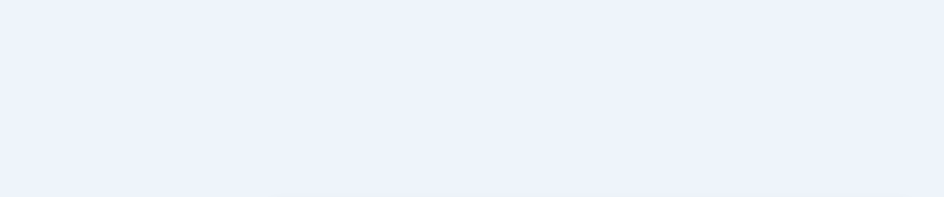
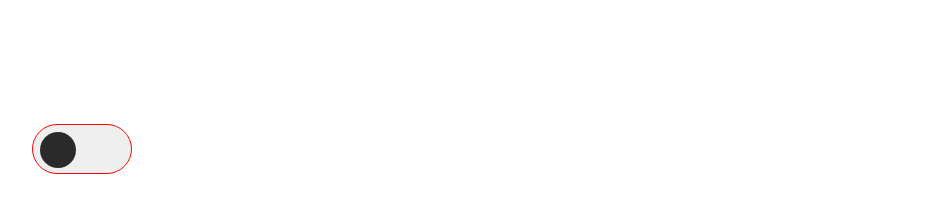
Before and after one commit to samade747/LatestToDOAPP-by-JavaScript-, a plain HTML site: page index.html in a window 1280 px wide. Shown: the top 197 px of the page, without its empty margins (50-994 px from the left). Drawn offline with nearby package versions, Linux system fonts and the light colour scheme.

Commit message:
47489489

```diff
--- a/app.js
+++ b/app.js
@@ -7,6 +7,9 @@ clibutton.appendChild(document.createTextNode('Clear Items'));
 clibutton.addEventListener('click', deleteall);
 clearallitems.appendChild(clibutton);
 var lastAddedItem;
+var bodyback = document.getElementById('body1')
+
+
 
 
 function additem(){
@@ -78,3 +81,15 @@ function editfun(e){
 
 
 // }
+
+function themechange(){
+    var body = document.getElementById('body1');
+    var checkbox = document.querySelector('.theme-checkbox');
+
+    if (checkbox.checkeed){
+        body.style.backgroundColor = 'black';
+
+    } else {
+        body.style.backgroundColor =  'rgba(238,244,250,255)';
+    }
+}
--- a/index.html
+++ b/index.html
@@ -8,10 +8,17 @@
     <link rel="stylesheet" href="style.css">
 
 </head>
-<body>
+<body id="body1">
+    <div class="container" >
+    <div class="row">
+        <div class="col">
+        <input type="checkbox" onclick="themechange()" class="theme-checkbox" style="border: 1px solid red;">
+    </div>
+    </div>
+    </div>
 <div class="container-fluid" >
     <div class="container box shadow p-3 mb-5 mt-5 bg-body-tertiary rounded" >
-      <div class="row d-flex " >
+      <div class="row  " >
 
         <div class="col-12 d-flex align-items-center justify-content-center gap-5 " >
             <div>
--- a/style.css
+++ b/style.css
@@ -5,9 +5,10 @@
 }
 
 body{
-    background-color: rgba(238,244,250,255);
+    /* background-color: rgba(238,244,250,255); */
     height: 100vh;
     display: flex;
+    flex-direction: column;
     align-items: center;
     justify-content: center;
 }
@@ -245,3 +246,52 @@ body{
       stroke-dashoffset: -440;
     }
   }
+
+
+  .theme-checkbox {
+    --toggle-size: 16px;
+    -webkit-appearance: none;
+    -moz-appearance: none;
+    appearance: none;
+    width: 6.25em;
+    height: 3.125em;
+    background: -webkit-gradient(linear, left top, right top, color-stop(50%, #412727), color-stop(50%, #2a2a2a)) no-repeat;
+    background: -o-linear-gradient(left, #efefef 50%, #2a2a2a 50%) no-repeat;
+    background: linear-gradient(to right, #efefef 50%, #2a2a2a 50%) no-repeat;
+    background-size: 205%;
+    background-position: 0;
+    -webkit-transition: 0.4s;
+    -o-transition: 0.4s;
+    transition: 0.4s;
+    border-radius: 99em;
+    position: relative;
+    cursor: pointer;
+    font-size: var(--toggle-size);
+  }
+
+  .theme-checkbox::before {
+    content: "";
+    width: 2.25em;
+    height: 2.25em;
+    position: absolute;
+    top: 0.438em;
+    left: 0.438em;
+    background: -webkit-gradient(linear, left top, right top, color-stop(50%, #efefef), color-stop(50%, #2a2a2a)) no-repeat;
+    background: -o-linear-gradient(left, #efefef 50%, #2a2a2a 50%) no-repeat;
+    background: linear-gradient(to right, #efefef 50%, #2a2a2a 50%) no-repeat;
+    background-size: 205%;
+    background-position: 100%;
+    border-radius: 50%;
+    -webkit-transition: 0.4s;
+    -o-transition: 0.4s;
+    transition: 0.4s;
+  }
+
+  .theme-checkbox:checked::before {
+    left: calc(100% - 2.25em - 0.438em);
+    background-position: 0;
+  }
+
+  .theme-checkbox:checked {
+    background-position: 100%;
+  }
```
